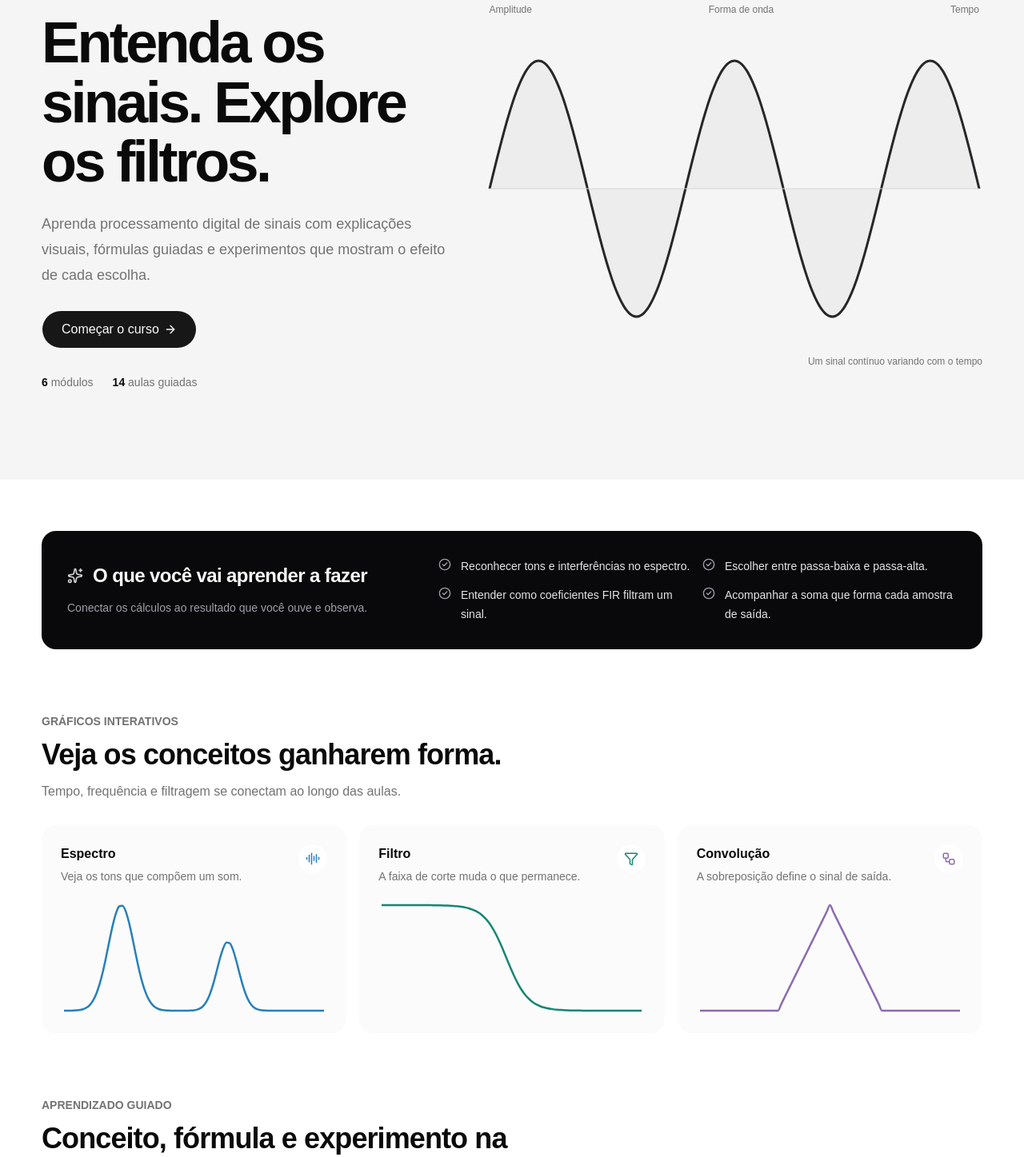
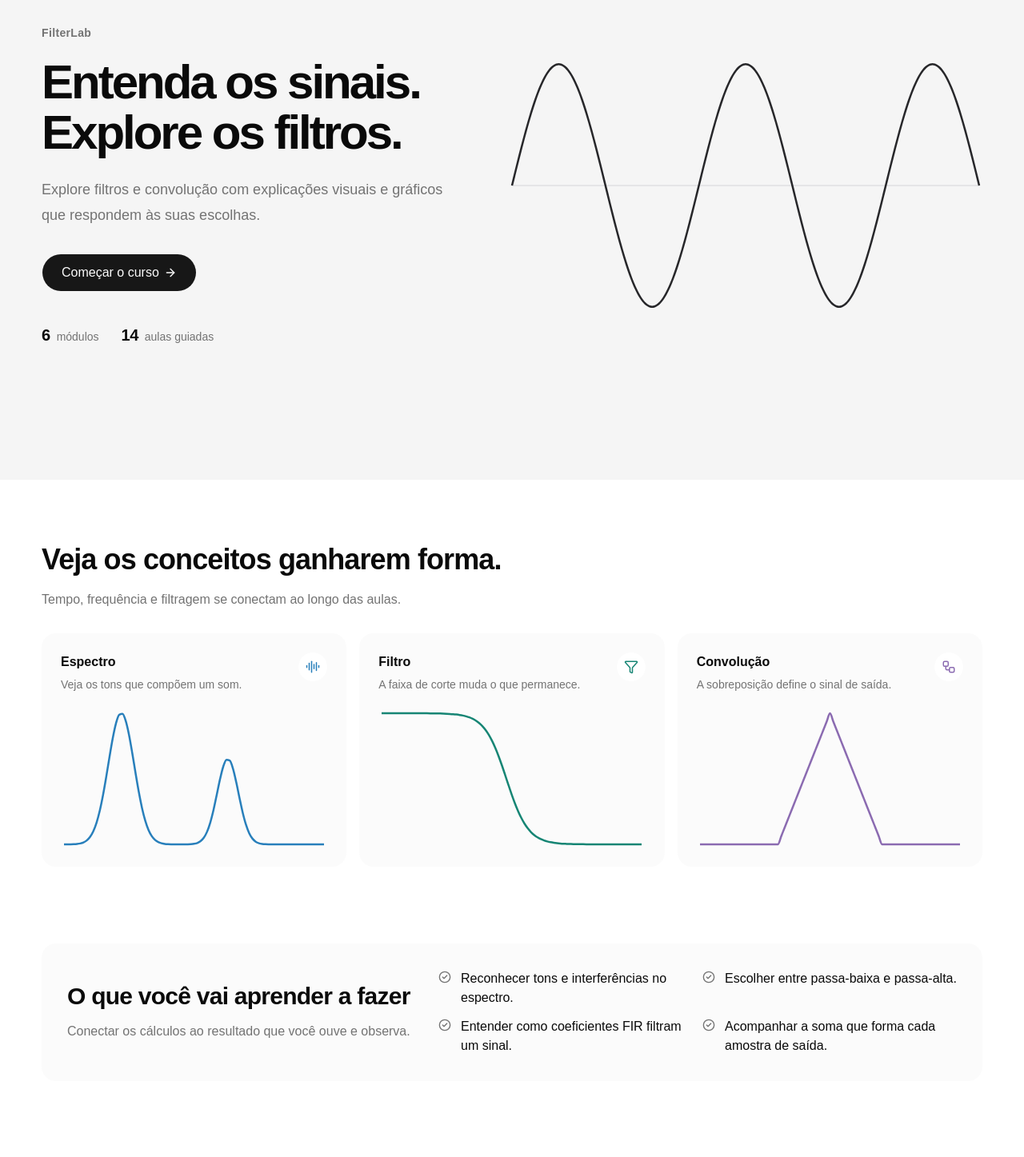
Before and after one commit to nayetdet/filterlab, a React (Vite) app: page / in a window 1280 px wide. Shown: the part 200-1647 px from the top of the page at 80% size. Built offline with nearby package versions, Linux system fonts and the light colour scheme.

Commit message:
style(home): refine responsive layout and chart presentation

```diff
--- a/src/components/charts/home/previews.tsx
+++ b/src/components/charts/home/previews.tsx
@@ -2,15 +2,12 @@ import { Line, LineChart, ResponsiveContainer, XAxis, YAxis } from 'recharts';
 import { previewCharts } from '@/charts/home';
 
 export const ChartPreviews = () => (
-  <section className="mt-20">
+  <section>
     <div className="mb-7 max-w-2xl">
-      <p className="text-sm font-semibold text-muted-foreground">
-        GRÁFICOS INTERATIVOS
-      </p>
-      <h2 className="mt-3 text-3xl font-semibold tracking-tight sm:text-4xl">
+      <h2 className="text-3xl font-semibold tracking-tight sm:text-4xl">
         Veja os conceitos ganharem forma.
       </h2>
-      <p className="mt-3 text-base/7 text-muted-foreground">
+      <p className="mt-3 text-base/7 text-muted-foreground sm:mt-4">
         Tempo, frequência e filtragem se conectam ao longo das aulas.
       </p>
     </div>
@@ -38,7 +35,7 @@ export const ChartPreviews = () => (
                 <Icon className="size-[18px]" />
               </span>
             </div>
-            <div className="mt-4 h-36">
+            <div className="mt-4 h-40 sm:h-44">
               <ResponsiveContainer width="100%" height="100%">
                 <LineChart
                   data={chart.data}
--- a/src/components/charts/home/waveform.tsx
+++ b/src/components/charts/home/waveform.tsx
@@ -1,9 +1,8 @@
 import {
-  Area,
-  AreaChart,
+  Line,
+  LineChart,
   ReferenceLine,
   ResponsiveContainer,
-  Tooltip,
   XAxis,
   YAxis,
 } from 'recharts';
@@ -14,39 +13,28 @@ export const WaveformChart = () => (
     aria-label="Gráfico de uma onda senoidal ao longo do tempo"
     className="min-w-0"
   >
-    <div className="mb-4 flex items-center justify-between px-1 text-xs text-muted-foreground">
-      <span>Amplitude</span>
-      <span>Forma de onda</span>
-      <span>Tempo</span>
-    </div>
-    <div className="h-[220px] w-full sm:h-[300px] lg:h-[400px]">
+    <div className="h-[190px] w-full sm:h-[280px] lg:h-[380px]">
       <ResponsiveContainer width="100%" height="100%">
-        <AreaChart
+        <LineChart
           data={signalData}
           margin={{ top: 8, right: 4, bottom: 8, left: 4 }}
         >
           <XAxis dataKey="x" type="number" domain={[0, 10]} hide />
           <YAxis domain={[-1.2, 1.2]} hide />
           <ReferenceLine y={0} stroke="#d4d4d8" strokeWidth={1} />
-          <Tooltip cursor={false} />
-          <Area
+          <Line
             dataKey="y"
             type="monotone"
             stroke="#27272a"
-            strokeWidth={3}
-            fill="#27272a"
-            fillOpacity={0.035}
+            strokeWidth={2.5}
             dot={false}
             isAnimationActive
             animationDuration={1800}
             animationEasing="ease-out"
           />
-        </AreaChart>
+        </LineChart>
       </ResponsiveContainer>
     </div>
-    <figcaption className="mt-2 text-right text-xs text-muted-foreground">
-      Um sinal contínuo variando com o tempo
-    </figcaption>
   </figure>
 );
 
--- a/src/components/home/course-roadmap.tsx
+++ b/src/components/home/course-roadmap.tsx
@@ -2,11 +2,11 @@ import { BookOpen } from 'lucide-react';
 import { courseModules } from '@/data/course';
 
 export const CourseRoadmap = () => (
-  <section className="mt-20 pb-24">
+  <section>
     <div className="mb-6 flex items-end justify-between gap-4">
       <div>
-        <h2 className="text-2xl font-semibold tracking-tight sm:text-3xl">
-          O percurso
+        <h2 className="text-3xl font-semibold tracking-tight sm:text-4xl">
+          O percurso do curso
         </h2>
         <p className="mt-2 text-muted-foreground">
           Do primeiro sinal aos filtros digitais.
--- a/src/components/home/hero.tsx
+++ b/src/components/home/hero.tsx
@@ -10,41 +10,48 @@ export const Hero = ({ completedCount, onContinue }: HeroProps) => {
 
   return (
     <section className="w-full bg-neutral-100">
-      <div className="mx-auto grid min-h-[calc(100svh-4rem)] w-full max-w-[1240px] items-center gap-6 px-5 py-9 sm:gap-8 sm:px-8 sm:py-12 lg:grid-cols-[0.9fr_1.1fr] lg:gap-12 lg:py-16">
+      <div className="mx-auto grid min-h-[calc(100svh-4rem)] w-full max-w-[1240px] items-center gap-5 px-5 py-10 sm:gap-8 sm:px-8 sm:py-14 lg:grid-cols-[0.95fr_1.05fr] lg:gap-12 lg:py-16">
         <div className="max-w-2xl">
-          <p className="text-xs font-semibold tracking-[0.16em] text-muted-foreground uppercase">
-            FilterLab, curso interativo
+          <p className="text-sm font-semibold tracking-wide text-muted-foreground">
+            FilterLab
           </p>
-          <h1 className="mt-5 text-4xl leading-[1.04] font-semibold tracking-tighter sm:mt-6 sm:text-6xl lg:text-7xl">
-            Entenda os sinais. Explore os filtros.
+          <h1 className="mt-4 max-w-xl text-3xl leading-[1.05] font-semibold tracking-tighter sm:mt-5 sm:text-5xl lg:text-5xl xl:text-6xl">
+            Entenda os sinais.
+            <span className="block">Explore os filtros.</span>
           </h1>
-          <p className="mt-5 max-w-xl text-base/7 text-muted-foreground sm:mt-6 sm:text-lg/8">
-            Aprenda processamento digital de sinais com explicações visuais,
-            fórmulas guiadas e experimentos que mostram o efeito de cada
-            escolha.
+          <p className="mt-5 max-w-lg text-base/7 text-muted-foreground sm:mt-6 sm:text-lg/8">
+            Explore filtros e convolução com explicações visuais e gráficos que
+            respondem às suas escolhas.
           </p>
           <Button
             size="lg"
-            className="mt-7 h-12 w-full rounded-full px-6 text-base sm:w-auto"
+            className="mt-7 h-12 w-full rounded-full px-6 text-base sm:mt-8 sm:w-auto"
             onClick={onContinue}
           >
             {hasProgress ? 'Continuar aprendendo' : 'Começar o curso'}
             <ArrowRight />
           </Button>
-          <div className="mt-7 flex flex-wrap gap-x-6 gap-y-2 text-sm text-muted-foreground sm:mt-8">
-            <p>
-              <span className="font-semibold text-foreground">
+          <div className="mt-8 flex flex-wrap gap-x-7 gap-y-3 sm:mt-10">
+            <p className="flex items-baseline gap-2 text-sm text-muted-foreground">
+              <span className="text-xl font-semibold tracking-tight text-foreground tabular-nums">
                 {courseModules.length}
-              </span>{' '}
+              </span>
               módulos
             </p>
-            <p>
-              <span className="font-semibold text-foreground">
+            <p className="flex items-baseline gap-2 text-sm text-muted-foreground">
+              <span className="text-xl font-semibold tracking-tight text-foreground tabular-nums">
                 {courseLessons.length}
-              </span>{' '}
+              </span>
               aulas guiadas
             </p>
-            {hasProgress && <p>{completedCount} concluídas</p>}
+            {hasProgress && (
+              <p className="flex items-baseline gap-2 text-sm text-muted-foreground">
+                <span className="text-xl font-semibold tracking-tight text-foreground tabular-nums">
+                  {completedCount}
+                </span>
+                concluídas
+              </p>
+            )}
           </div>
         </div>
         <WaveformChart />
--- a/src/components/home/learning-outcomes.tsx
+++ b/src/components/home/learning-outcomes.tsx
@@ -1,23 +1,23 @@
-import { CheckCircle2, Sparkles } from 'lucide-react';
+import { CheckCircle2 } from 'lucide-react';
 import { outcomes } from '@/data/home';
 
 export const LearningOutcomes = () => (
-  <section className="mt-16 grid gap-8 rounded-2xl bg-zinc-950 p-6 text-zinc-50 sm:p-8 lg:grid-cols-[0.8fr_1.2fr] lg:items-center">
+  <section className="grid gap-6 rounded-2xl bg-muted/40 p-6 sm:gap-8 sm:p-8 lg:grid-cols-[0.8fr_1.2fr] lg:items-center">
     <div>
-      <div className="flex items-center gap-3">
-        <Sparkles className="size-5 shrink-0 text-zinc-300" />
-        <h2 className="text-2xl font-semibold tracking-tight">
-          O que você vai aprender a fazer
-        </h2>
-      </div>
-      <p className="mt-3 text-sm/6 text-zinc-400">
+      <h2 className="text-2xl font-semibold tracking-tight sm:text-3xl">
+        O que você vai aprender a fazer
+      </h2>
+      <p className="mt-3 text-sm/6 text-muted-foreground sm:text-base/7">
         Conectar os cálculos ao resultado que você ouve e observa.
       </p>
     </div>
     <ul className="grid gap-3 sm:grid-cols-2">
       {outcomes.map((outcome) => (
-        <li key={outcome} className="flex gap-3 text-sm/6 text-zinc-200">
-          <CheckCircle2 className="mt-0.5 size-4 shrink-0 text-zinc-400" />
+        <li
+          key={outcome}
+          className="flex gap-3 text-sm/6 text-foreground sm:text-base/6"
+        >
+          <CheckCircle2 className="mt-0.5 size-4 shrink-0 text-muted-foreground" />
           <span>{outcome}</span>
         </li>
       ))}
--- a/src/components/home/learning-steps.tsx
+++ b/src/components/home/learning-steps.tsx
@@ -1,22 +1,19 @@
 import { learningSteps } from '@/data/home';
 
 export const LearningSteps = () => (
-  <section className="mt-20">
+  <section>
     <div className="max-w-2xl">
-      <p className="text-sm font-semibold text-muted-foreground">
-        APRENDIZADO GUIADO
-      </p>
-      <h2 className="mt-3 text-3xl font-semibold tracking-tight sm:text-4xl">
+      <h2 className="text-3xl font-semibold tracking-tight sm:text-4xl">
         Conceito, fórmula e experimento na mesma aula.
       </h2>
-      <p className="mt-4 text-base/7 text-muted-foreground">
+      <p className="mt-3 text-base/7 text-muted-foreground sm:mt-4">
         Cada etapa conecta a explicação ao que você vê. Teste uma ideia e
         acompanhe suas consequências.
       </p>
     </div>
-    <div className="mt-8 grid gap-4 md:grid-cols-3">
+    <div className="mt-7 grid gap-4 md:mt-8 md:grid-cols-3">
       {learningSteps.map(({ title, description, icon: Icon }, index) => (
-        <article key={title} className="rounded-2xl bg-muted/50 p-5 sm:p-6">
+        <article key={title} className="rounded-2xl bg-muted/40 p-5 sm:p-6">
           <div className="flex items-start justify-between gap-4">
             <p className="text-sm font-medium text-muted-foreground tabular-nums">
               ETAPA {index + 1}
--- a/src/pages/home.tsx
+++ b/src/pages/home.tsx
@@ -16,9 +16,9 @@ export const HomePage = () => {
         completedCount={completedLessons.length}
         onContinue={() => navigate('/course')}
       />
-      <div className="mx-auto w-full max-w-[1240px] px-5 sm:px-8">
+      <div className="mx-auto flex w-full max-w-[1240px] flex-col gap-16 px-5 py-16 sm:gap-20 sm:px-8 sm:py-20 lg:gap-24">
+        <ChartPreviews />
         <LearningOutcomes />
-        <ChartPreviews />
         <LearningSteps />
         <CourseRoadmap />
       </div>
```
